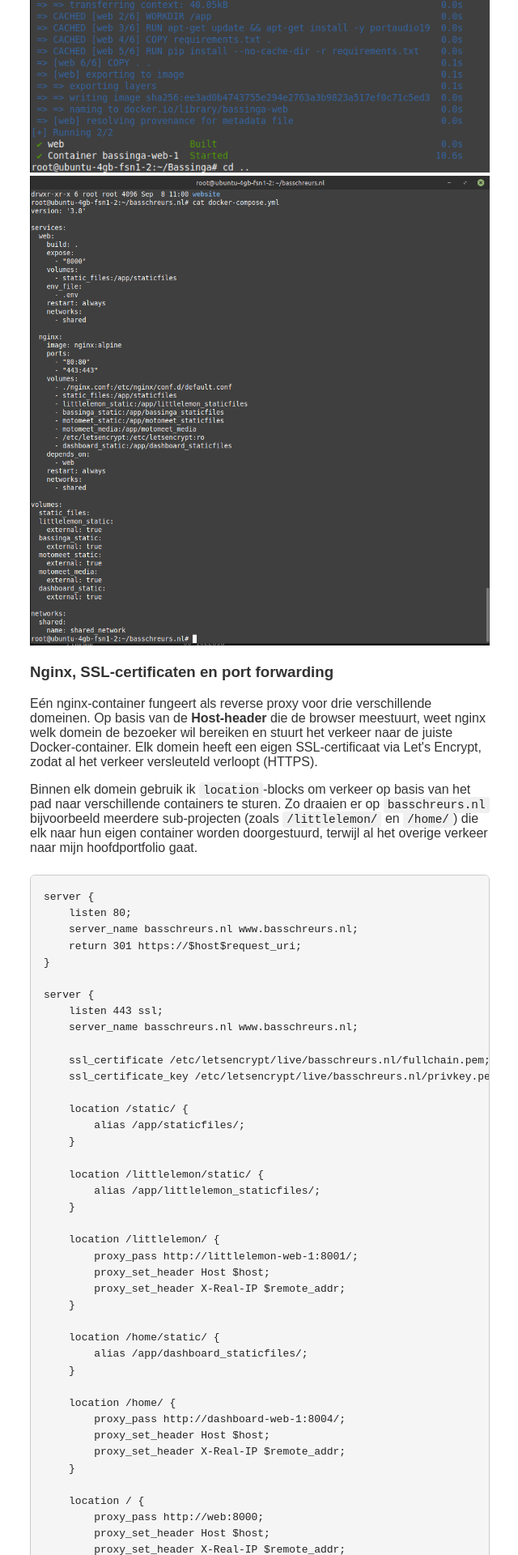
After one commit to BasSchreurs/basschreurs.nl, a Django app: page /server-setup/ in a window 1280 px wide. The commit adds this page. Shown: the part 1080-3000 px from the top of the page at 81% size, without its empty margins (319-959 px from the left). Run offline with Django 5.2, Linux system fonts and the light colour scheme.

Commit message:
changes server_setup.html

```diff
--- a/portfolio/urls.py
+++ b/portfolio/urls.py
@@ -24,9 +24,9 @@ urlpatterns = [
     path('about/', views.about, name='about'),
     path('contact/', views.contact_view, name='contact'),
     path('contact/success/', views.contact_success, name='contact_success'),
+    path('server-setup/', views.server_setup, name='server_setup'),
     path('little-lemon/', views.little_lemon, name='little_lemon'),
     path('bassinga/', views.bassinga, name='bassinga'),
     path('motomeet/', views.motomeet, name='motomeet'),
     path('dashboard/', views.dashboard, name='dashboard'),
-    path('lorum-ipsum/', views.lorum_ipsum, name='lorum_ipsum'),
 ]
--- a/website/static/website/css/styles.css
+++ b/website/static/website/css/styles.css
@@ -100,6 +100,38 @@ a {
   color: black;
 }
 
+/* Code block styling for server setup / nginx config, etc. */
+pre {
+  background-color: #f5f5f5;
+  border: 1px solid #ccc;
+  border-radius: 6px;
+  padding: 1rem;
+  max-width: 900px;
+  margin: 1.5rem auto;
+  overflow-x: auto;
+  font-family: "Courier New", Courier, monospace;
+  font-size: 0.9rem;
+  line-height: 1.4;
+  color: #222;
+}
+
+pre code {
+  background: none;
+  padding: 0;
+  border: none;
+  font-family: inherit;
+  white-space: pre;
+}
+
+code {
+  font-family: "Courier New", Courier, monospace;
+  background-color: #f0f0f0;
+  padding: 2px 5px;
+  border-radius: 3px;
+  font-size: 0.9em;
+  color: #222;
+}
+
 /* Footer social icons styling */
 footer {
   margin-top: 50px;
--- /dev/null
+++ b/website/templates/website/server_setup.html
@@ -0,0 +1,148 @@
+{% extends "website/base.html" %}
+{% load static %}
+
+{% block content %}
+<article>
+<h2>Server Setup & Workflow</h2>
+<p>
+    Hier is een overzicht van mijn server setup en workflow. Ik host meerdere Django-projecten
+    op één VPS, elk draaiend in zijn eigen Docker-container, met nginx als reverse proxy die
+    het verkeer naar de juiste container verwijst. Ik maak verbinding met mijn server via de terminal met SSH.
+</p>
+
+<h3>Docker containers</h3>
+<p>
+    Elk project draait in zijn eigen Docker-container. Hieronder zie je de output van
+    <code>docker ps</code>, met alle containers die op dit moment actief zijn.
+</p>
+<img src="{% static 'website/images/docker_containers.png' %}" alt="foto_docker_containers" style="width: 100%;"><br>
+
+<h3>Deploy workflow</h3>
+<p>
+    Ik werk local en push wijzigingen via Git.
+    Vervolgens log ik in op mijn server voor<code>git pull</code>van de nieuwe versie, en herbouw ik de betreffende
+    container(s) met <code>docker compose up --build -d</code>.
+</p>
+<img src="{% static 'website/images/docker_compose.png' %}" alt="foto_docker_compose" style="width: 100%;"><br>
+<img src="{% static 'website/images/docker_compose_file.png' %}" alt="foto_docker_compose_file" style="width: 100%;"><br>
+
+<h3>Nginx, SSL-certificaten en port forwarding</h3>
+<p>
+    Eén nginx-container fungeert als reverse proxy voor drie verschillende domeinen.
+    Op basis van de <strong>Host-header</strong> die de browser meestuurt, weet nginx welk domein
+    de bezoeker wil bereiken en stuurt het verkeer naar de juiste Docker-container.
+    Elk domein heeft een eigen SSL-certificaat via Let's Encrypt, zodat al het verkeer
+    versleuteld verloopt (HTTPS).
+</p>
+<p>
+    Binnen elk domein gebruik ik <code>location</code>-blocks om verkeer op basis van het pad
+    naar verschillende containers te sturen. Zo draaien er op <code>basschreurs.nl</code>
+    bijvoorbeeld meerdere sub-projecten (zoals <code>/littlelemon/</code> en <code>/home/</code>)
+    die elk naar hun eigen container worden doorgestuurd, terwijl al het overige verkeer
+    naar mijn hoofdportfolio gaat.
+</p>
+
+<pre><code>server {
+    listen 80;
+    server_name basschreurs.nl www.basschreurs.nl;
+    return 301 https://$host$request_uri;
+}
+
+server {
+    listen 443 ssl;
+    server_name basschreurs.nl www.basschreurs.nl;
+
+    ssl_certificate /etc/letsencrypt/live/basschreurs.nl/fullchain.pem;
+    ssl_certificate_key /etc/letsencrypt/live/basschreurs.nl/privkey.pem;
+
+    location /static/ {
+        alias /app/staticfiles/;
+    }
+
+    location /littlelemon/static/ {
+        alias /app/littlelemon_staticfiles/;
+    }
+
+    location /littlelemon/ {
+        proxy_pass http://littlelemon-web-1:8001/;
+        proxy_set_header Host $host;
+        proxy_set_header X-Real-IP $remote_addr;
+    }
+
+    location /home/static/ {
+        alias /app/dashboard_staticfiles/;
+    }
+
+    location /home/ {
+        proxy_pass http://dashboard-web-1:8004/;
+        proxy_set_header Host $host;
+        proxy_set_header X-Real-IP $remote_addr;
+    }
+
+    location / {
+        proxy_pass http://web:8000;
+        proxy_set_header Host $host;
+        proxy_set_header X-Real-IP $remote_addr;
+    }
+}
+
+server {
+    listen 80;
+    server_name bassinga.com www.bassinga.com;
+    return 301 https://$host$request_uri;
+}
+
+server {
+    listen 443 ssl;
+    server_name bassinga.com www.bassinga.com;
+
+    ssl_certificate /etc/letsencrypt/live/bassinga.com/fullchain.pem;
+    ssl_certificate_key /etc/letsencrypt/live/bassinga.com/privkey.pem;
+
+    location /static/ {
+        alias /app/bassinga_staticfiles/;
+    }
+
+    location / {
+        proxy_pass http://bassinga-web-1:8002;
+        proxy_set_header Host $host;
+        proxy_set_header X-Real-IP $remote_addr;
+    }
+}
+
+server {
+    listen 80;
+    server_name motomeet.nl www.motomeet.nl;
+    return 301 https://$host$request_uri;
+}
+
+server {
+    listen 443 ssl;
+    server_name motomeet.nl www.motomeet.nl;
+
+    ssl_certificate /etc/letsencrypt/live/motomeet.nl/fullchain.pem;
+    ssl_certificate_key /etc/letsencrypt/live/motomeet.nl/privkey.pem;
+
+    location /static/ {
+        alias /app/motomeet_staticfiles/;
+    }
+
+    location /media/ {
+        alias /app/motomeet_media/;
+    }
+
+    location / {
+        proxy_pass http://motomeet-web-1:8003;
+        proxy_set_header Host $host;
+        proxy_set_header X-Real-IP $remote_addr;
+    }
+}</code></pre>
+
+<p>
+    De volledige README met alle stappen staat op
+    <a href="https://github.com/BasSchreurs/basschreurs.nl/blob/main/README.md" target="_blank">GitHub</a>.
+</p>
+
+</p>
+</article>
+{% endblock %}
--- a/website/views.py
+++ b/website/views.py
@@ -6,6 +6,9 @@ def home(request):
 
 def about(request):
     return render(request, 'website/about.html')
+
+def server_setup(request):
+    return render(request, 'website/server_setup.html')
 
 def little_lemon(request):
     return render(request, 'website/little_lemon.html')
@@ -18,9 +21,6 @@ def motomeet(request):
 
 def bassinga(request):
     return render(request, 'website/bassinga.html')
-
-def lorum_ipsum(request):
-    return render(request, 'website/lorum_ipsum.html')
 
 def contact_view(request):
     print("VIEW HIT")
```
Also changed, not shown: website/templates/website/home.html (+8 -5 lines), website/static/website/images/docker_compose.png (added), website/static/website/images/docker_compose_file.png (added), website/static/website/images/docker_containers.png (added).
